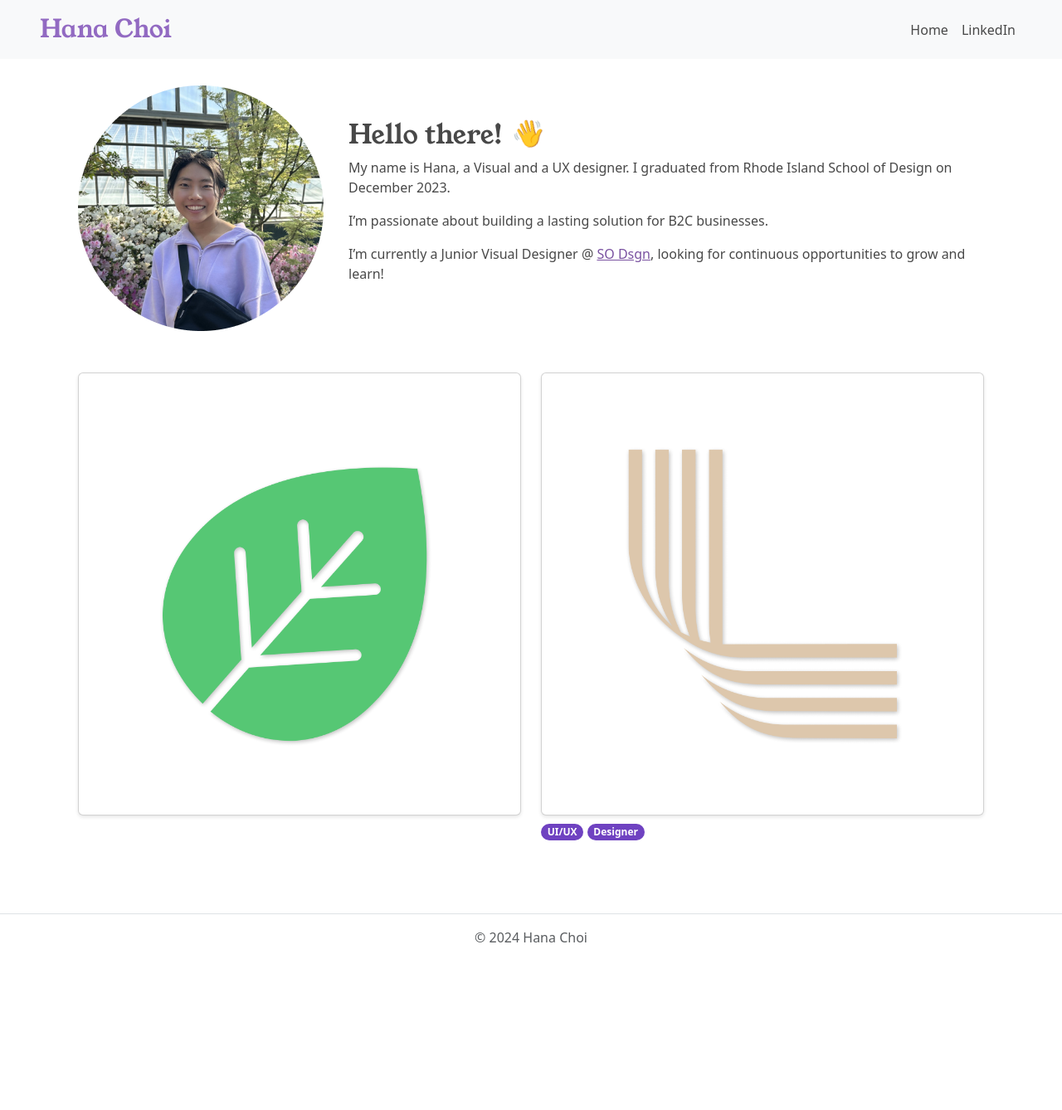
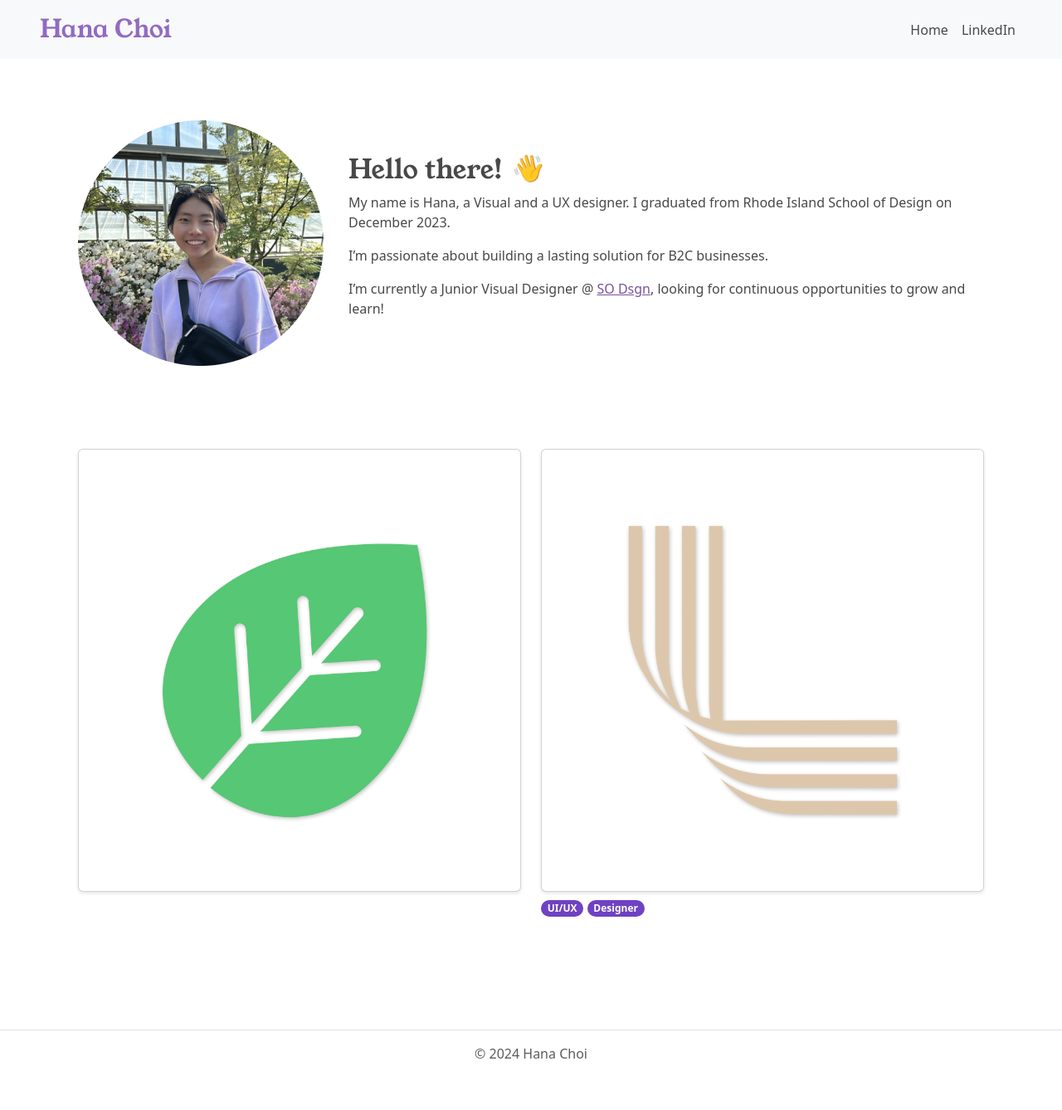
Before and after one commit to hchoi6613/hchoi6613.github.io, a Jekyll site: the page built from index.markdown, in a window 1280 px wide. Shown: the whole page at 83% size. Built offline with Jekyll 4.4.1, drawn with Linux system fonts in a browser that asks for light colours; before the commit the page ends 1198 px from its top, so only the background shows below that.

Commit message:
Add more margin on front page

```diff
--- a/_layouts/home.html
+++ b/_layouts/home.html
@@ -3,7 +3,7 @@ layout: default
 title: home
 ---
 
-<div class="container mt-2">
+<div class="container mt-2 mb-5">
     <div class="grid-container">
         <img src="{{ site.baseurl }}/assets/profile_pic.png" alt="Profile Picture" class="profile-pic">
         <div class="centered-content">
--- a/assets/css/base.css
+++ b/assets/css/base.css
@@ -10,7 +10,8 @@ body {
     gap: 30px;
     align-items: center;
     position: relative;
-    margin-bottom: 50px;
+    margin-top: 50px;
+    margin-bottom: 100px;
 }
 
 /* Flexbox Utility Classes */
@@ -30,9 +31,9 @@ body {
     flex-grow: 1 !important;
 }
 
-.mt-auto {
+/* .mt-auto {
     margin-top: auto !important;
-}
+} */
 
 /* Link Hover Color */
 a:hover {
```
